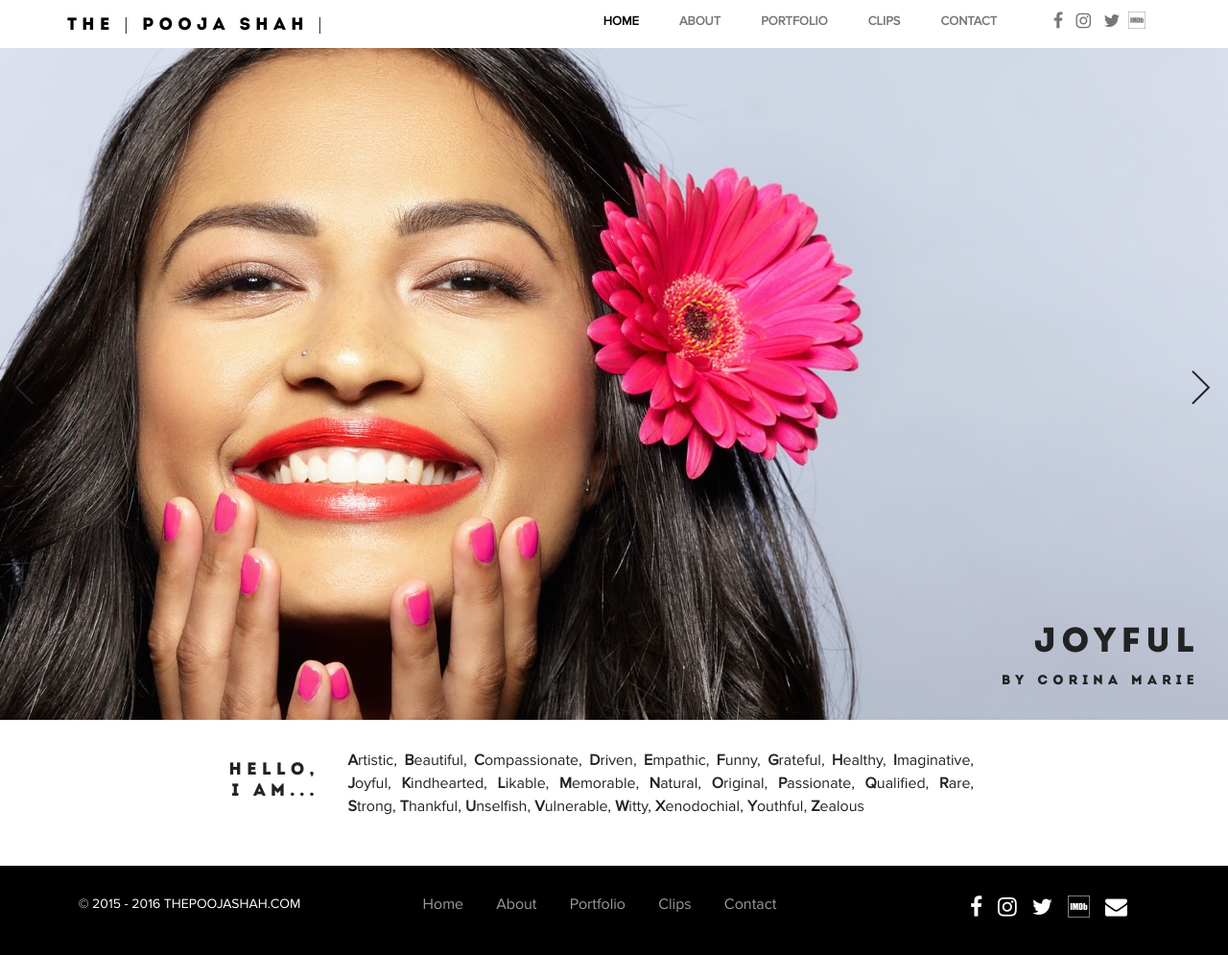
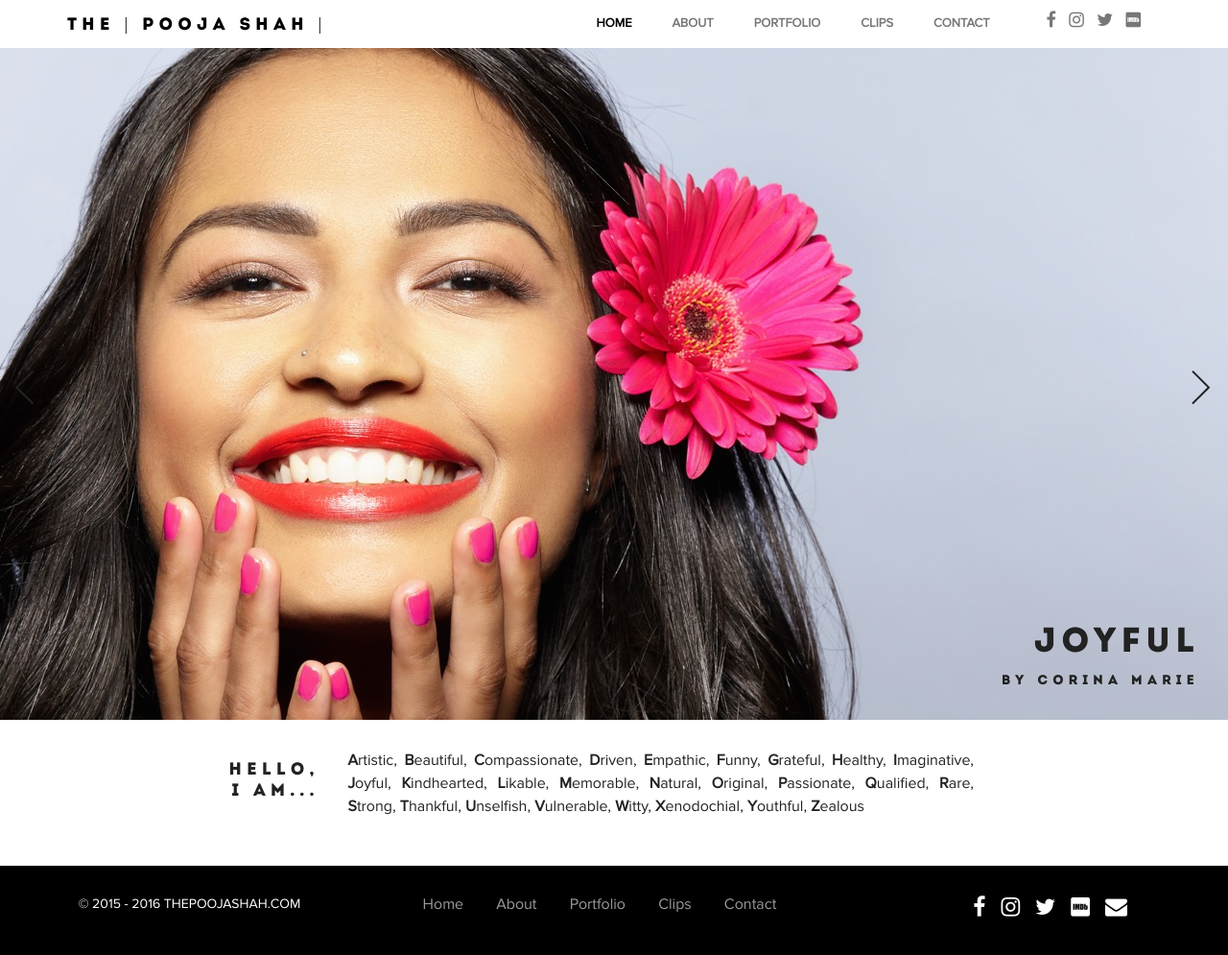
Before and after one commit to dtrack/thepoojashah, a Jekyll site: the page built from index.html, in a window 1280 px wide and 1002 px high. Shown: the top 995 px of the window at 96% size. Built offline with Jekyll 4.4.1, drawn with Linux system fonts in a browser that asks for light colours; nearby versions of some CDN libraries.

Commit message:
use latest font-awesome and remove unused files

```diff
--- a/_includes/head.html
+++ b/_includes/head.html
@@ -29,7 +29,7 @@
 
   <link rel="stylesheet" href="{{ site.github.url }}/css/main.css" type="text/css">
   <noscript id="deferred-styles">
-    <link rel="stylesheet" href="http://maxcdn.bootstrapcdn.com/font-awesome/4.3.0/css/font-awesome.min.css">
+    <link rel="stylesheet" href="https://maxcdn.bootstrapcdn.com/font-awesome/4.7.0/css/font-awesome.min.css">
   </noscript>
   <script>
     var loadDeferredStyles = function() {
--- a/_includes/icon-github.html
+++ /dev/null
@@ -1 +0,0 @@
-<a href="https://github.com/{{ include.username }}"><span class="icon icon--github">{% include icon-github.svg %}</span><span class="username">{{ include.username }}</span></a>
--- a/_includes/icon-twitter.html
+++ /dev/null
@@ -1 +0,0 @@
-<a href="https://twitter.com/{{ include.username }}"><span class="icon icon--twitter">{% include icon-twitter.svg %}</span><span class="username">{{ include.username }}</span></a>
--- a/_includes/social-links.html
+++ b/_includes/social-links.html
@@ -1,12 +1,12 @@
 <a href="https://www.facebook.com/{{ site.data.social.facebook }}/" target="_blank">
-  <i class="fa fa-facebook"></i>
+  <i class="fa fa-facebook" aria-hidden="true"></i>
 </a>
 <a href="https://www.instagram.com/{{ site.data.social.instagram }}/" target="_blank">
-  <i class="fa fa-instagram"></i>
+  <i class="fa fa-instagram" aria-hidden="true"></i>
 </a>
 <a href="https://twitter.com/{{ site.data.social.twitter }}" target="_blank">
-  <i class="fa fa-twitter"></i>
+  <i class="fa fa-twitter" aria-hidden="true"></i>
 </a>
 <a href="https://www.imdb.com/name/{{ site.data.social.imdb }}" target="_blank">
-  <span class="imdb-logo"></span>
+  <i class="fa fa-imdb" aria-hidden="true"></i>
 </a>
```
Also changed, not shown: _includes/icon-github.svg (deleted), _includes/icon-twitter.svg (deleted), assets/third_party/imdb_logo_000.png (deleted), assets/third_party/imdb_logo_222.png (deleted), assets/third_party/imdb_logo_777.png (deleted), assets/third_party/imdb_logo_fff.png (deleted).
